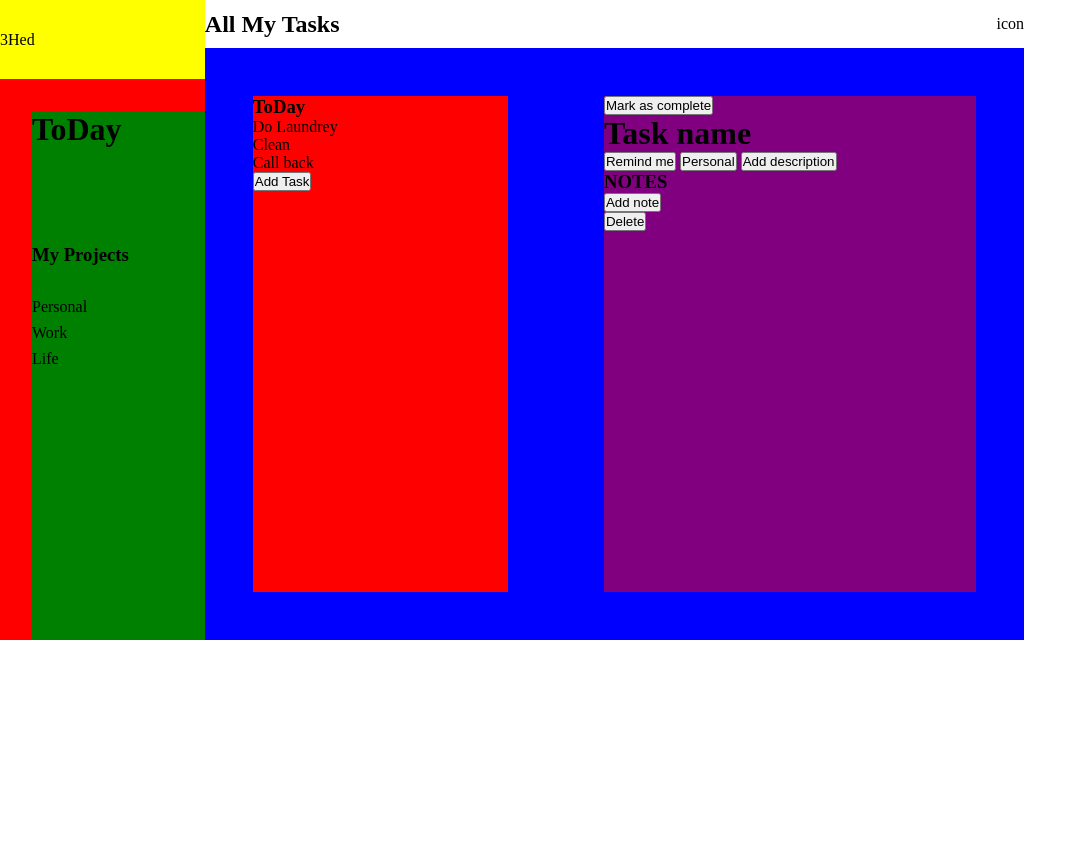
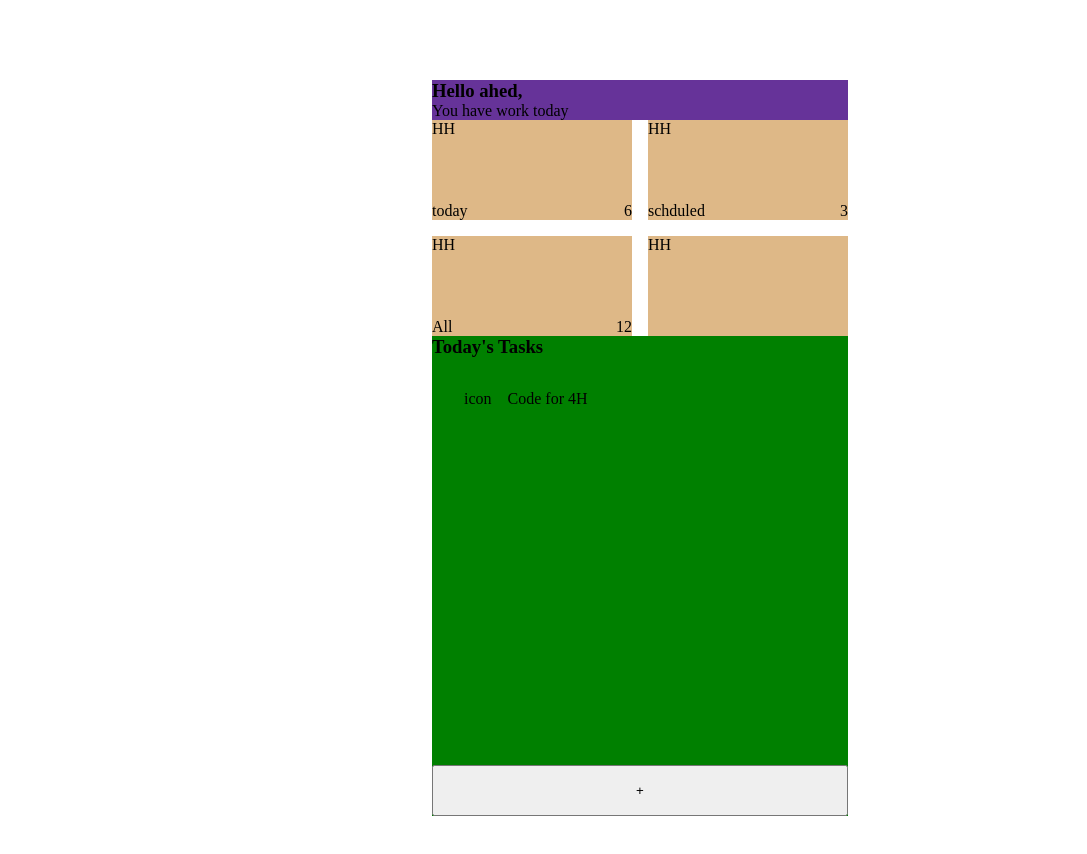
Before and after one commit to ahedhammo/Project-Todo-List, a website built with webpack: page webpack-template/src/template.html in a window 1280 px wide. Shown: the whole page, without its empty margins (0-1087 px from the left). Before the commit the page ends 800 px from the top, so only its background shows below. Built offline with nearby package versions, Linux system fonts and the light colour scheme.

Commit message:
Refactor: Clean up index.js and template.html; update styles in style.css

```diff
--- a/webpack-template/src/index.js
+++ b/webpack-template/src/index.js
@@ -5,26 +5,6 @@ import Task from './task.js'
 import './style.css'
 import '@fortawesome/fontawesome-free/css/all.min.css'
 
-const projectBoard = new ProjectsManager()
-
-const code1 = new Task("code1", 1, 'hi', new Date('2026-08-08'))
-const code2 = new Task("code2", 2,)
-const code3 = new Task("code3", 3,)
-const code4 = new Task("code3", 3,)
-
-const project1 = new Project("Project1")
-const project2 = new Project("Project2")
 
 
-
-projectBoard.createProject(project1)
-projectBoard.createProject(project2)
-
-projectBoard.addTaskToProject(project1, code1)
-projectBoard.addTaskToProject(project2, code3)
-projectBoard.addTaskToProject(project2, code4)
-
-
-
-console.table(project1.getTasks())
-console.table(projectBoard.getAllProjects())
+taskBtnToForm()
--- a/webpack-template/src/style.css
+++ b/webpack-template/src/style.css
@@ -5,74 +5,79 @@
 }
 
 body{
-    display: grid;
-    grid-template-columns: 1fr 4fr;
-    grid-template-rows: 3rem 1fr;
-    grid-template-areas:
-    "aside header"
-    "aside main"
-    ;
-    width: 80vw;
-    height: 80vh;
-}
-
-aside{
-    grid-area: aside;
-    background-color: red;
+  margin-top: 5rem;
+  min-height: 100vh;
   display: flex;
   flex-direction: column;
-    gap: 2rem;
-}
-.user-wrapper{
-    background-color: yellow;
-    height: 6rem;
-    display: flex;
   justify-content: flex-start;
   align-items: center;
 }
+
+.container{
+  height: 60vh;
+}
+
+.name-wrapper{
+  background-color: rebeccapurple;
+}
+
 .projects-container{
-    background-color: green;
-    height: 100%;
+  display: grid;
+  grid-template-columns: 1fr 1fr;
+  grid-template-rows: 1fr 1fr;
+  gap: 1rem;
+}
+
+.project{
   display: flex;
   flex-direction: column;
-    margin-left: 2rem;
-}
-.projects-container > h3{
-    margin-bottom: 6rem;
-    font-size: 2rem;
-}
-.projects-list{
-    display: flex;
-    flex-direction: column;
-    gap: 0.5rem;
+  justify-content: space-between;
+  width: 200px;
+  aspect-ratio: 2/1;
+  background-color: burlywood;
 }
 
-.projects-list h3{
-    margin-bottom: 1.5rem;
-}
-
-header{
-    grid-area: header;
+.project-text-wrapper{
   display: flex;
-    align-items: center;
   justify-content: space-between;
 }
 
 main{
-    grid-area: main;
-    display: grid;
-    grid-template-columns: 3fr 4fr;
-    background-color: blue;
-}
-.tasks-container{
-    background-color: red;
-    margin: 3rem;
-}
-.tasks-editor-container{
-    background-color: purple;
-    margin: 3rem;
-}
-.tasks-wrapper{
   display: flex;
   flex-direction: column;
+  justify-content: space-between;
+  flex: 1;
+  height: 100%;
+  background-color: green;
 }
+
+ul.tasks{
+  display: flex;
+  list-style: none;
+  margin: 2rem;
+  gap: 1rem;
+}
+
+.tasks-checkbox{
+  background-color: red;
+  color: red;
+}
+
+.tasks-container{
+  display: flex;
+  flex-direction: column;
+  justify-content: space-between;
+}
+
+.tasks-container h3{
+
+}
+
+.add-tasks-btn-wrapper{
+  width: 100%;
+}
+
+.add-tasks-btn{
+  width: 100%;
+  padding: 1rem;
+}
--- a/webpack-template/src/template.html
+++ b/webpack-template/src/template.html
@@ -4,61 +4,59 @@
     <meta charset="UTF-8">
     <meta name="viewport" content="width=device-width, initial-scale=1.0">
     <title>To-Do APP</title>
+
+    <link rel="preconnect" href="https://fonts.googleapis.com">
+    <link rel="preconnect" href="https://fonts.gstatic.com" crossorigin>
+    <link href="https://fonts.googleapis.com/css2?family=Manrope:wght@600;700;800&family=Inter:wght@400;500;600&display=swap" rel="stylesheet">
 </head>
 <body>
-    <aside>
-        <div class="user-wrapper">
-            <div class="user-icon"></div>
-            <div class="user-name">3Hed</div>
-        </div>
-        <div class="projects-container">
-            <h3>ToDay</h3>
-            <div class="projects-list">
-                <h3>My Projects</h3>
-                <p>Personal</p>
-                <p>Work</p>
-                <p>Life</p>
+    <div class="container">
+        <header>
+    <div class="name-wrapper">
+        <h3>Hello ahed,</h3>
+        <p>You have work today</p>
+    </div>
+    <div class="projects-container">
+        <div class="today project">
+            <div class="icon">HH</div>
+            <div class="project-text-wrapper">
+                <p>today</p>
+                <p>6</p>
             </div>
         </div>
-    </aside>
-    <header>
-        <h2>All My Tasks</h2>
-        <div class="sort-icon">icon</div>
-    </header>
-    <main>
-        <div class="tasks-container">
-            <div class="tasks-wrapper">
-                <h3 class="project-name">ToDay</h3>
-                <div class="tasks">
-                    <p>Do Laundrey</p>
-                    <p>Clean</p>
-                    <p>Call back</p>
-                </div>
-                <div>
-                    <button class="add-tasks-btn">Add Task</button>
-                </div>
+        <div class="schduled project">
+            <div class="icon">HH</div>
+            <div class="project-text-wrapper">
+                <p>schduled</p>
+                <p>3</p>
             </div>
         </div>
-        <div class="tasks-editor-container">
-            <div class="editor-header">
-                <div class="complete-btn-wrapper">
-                    <button class="complete-btn">Mark as complete</button>
-                </div>
-                <h1 task-editor-name>Task name</h1>
-                <div class="editor-btns-wrapper">
-                    <button class="reminder-btn">Remind me</button>
-                    <button project-btn>Personal</button>
-                    <button class="description-btn">Add description</button>
-                </div>
-                <div class="notes-menu">
-                    <h3>NOTES</h3>
-                    <button class="add-note-btn">Add note</button>
-                </div>
-                <div class="delete-btn-container">
-                    <button class="delete-btn">Delete</button>
-                </div>
+        <div class="all project">
+            <div class="icon">HH</div>
+            <div class="project-text-wrapper">
+                <p>All</p>
+                <p>12</p>
             </div>
         </div>
-    </main>
+        <div class="add project">
+            <div class="icon">HH</div>
+        </div>
+    </div>
+   </header>
+   <main>
+    <div class="tasks-container">
+            <h3>Today's Tasks</h3>
+            <div class="task-wrapper">
+                <ul class="tasks">
+                    <span class="task-checkbox uncompleted">icon</span>
+                    <li tasks-name>Code for 4H</li>
+                </ul>
+            </div>
+    </div>
+    <div class="add-tasks-btn-wrapper">
+        <button class="add-tasks-btn">+</button>
+    </div>
+   </main>
+    </div>
 </body>
 </html>
```
Lines whose indentation alone changed are shown as unchanged.
